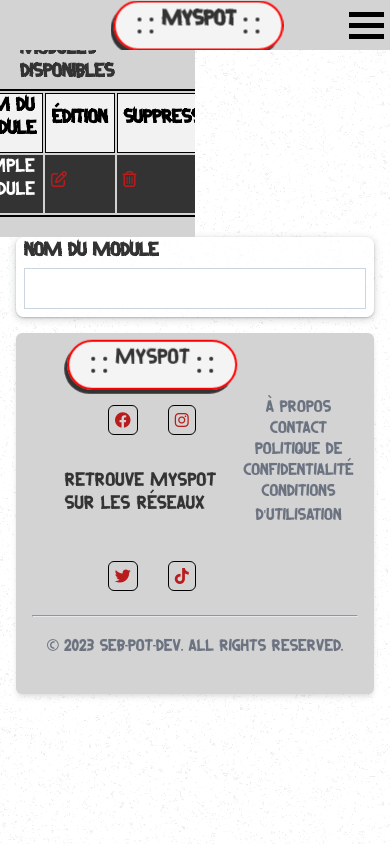
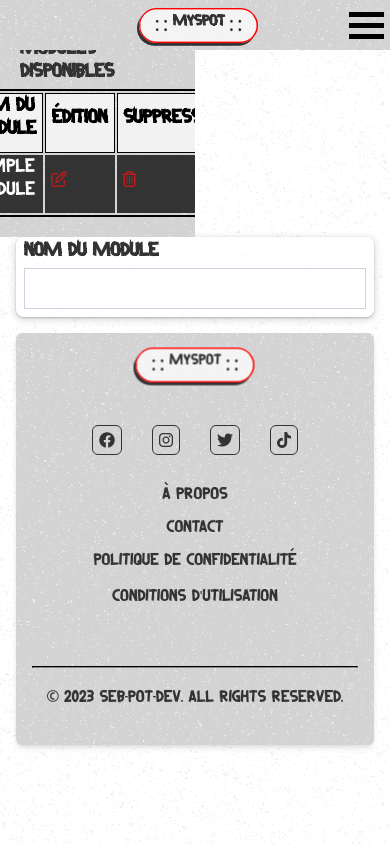
Before and after one commit to Seb-Pot-Dev/MySpots, a Symfony app: template templates/admin/newModule.html.twig in a window 390 px wide. Run offline with Twig, Linux system fonts and the light colour scheme; the template is opened without the code that fills it: most values are stand-ins (such as "Sample title", 1, 10 or a date in 2020); form fields are guessed from the names that the template uses; some libraries are stand-ins or nearby versions; some web fonts are replaced.

Commit message:
improve style: noise background on elements

```diff
--- a/public/css/boxes-cards.css
+++ b/public/css/boxes-cards.css
@@ -2,6 +2,7 @@
     width: fit-content;
     position: relative;
     background-color:var(--menu-background);
+
     padding: 20px;
     max-width: 50%;
     clip-path: polygon(0 0, calc(100% - 20px) 0, 100% 20px, 100% 100%, 0 100%);
@@ -11,6 +12,8 @@
     flex-direction: column;
     align-items: center;
     color: var(--text-color);
+    background-image: url('../img/nnnoise_5.svg');
+    background-repeat: repeat;
 }
 
 .box-cut{
--- a/public/css/footer.css
+++ b/public/css/footer.css
@@ -1,11 +1,14 @@
 .footer{
     background-color: var(--menu-background);
+
 }
 .footer-class {
     border-radius: 0.375rem;
     box-shadow: 0 4px 6px -1px rgba(0, 0, 0, 0.1), 0 2px 4px -1px rgba(0, 0, 0, 0.06);
     margin: 1rem;
     background-color: var(--menu-background);
+    background-image: url('../img/nnnoise_5.svg');
+    background-repeat: repeat;
 
 }
 .footer-left-container{
@@ -16,12 +19,14 @@
 }
 .first-socials-footer, .second-socials-footer{
     display:flex;
+    margin-top: 1.25rem;
 }
 .social-item{
     display: flex;
     align-items: center;
     justify-content: center;
-    border: 1px solid black;
+    border: 1px solid var(--text-color);
+    color: var(--text-color);
     margin: 0px 15px;
     padding: 6px;
     border-radius: 6px;
@@ -77,12 +82,12 @@
     margin-bottom: 1.5rem;
     font-size: 0.875rem;
     font-weight: 500;
-    color: #6b7280;
+    color: var(--text-color);
 }
 
 .footer-item {
     margin-right: 1rem;
-    color: #6b7280;
+    color: var(--text-color);
     text-decoration: none;
     transition: text-decoration 0.15s ease-in-out;
 }
@@ -94,18 +99,18 @@
 .divider {
     margin-top: 1.5rem;
     margin-bottom: 1.5rem;
-    border-color: #e5e7eb;
+    border-color:  var(--text-color);
 }
 
 .copyright {
     display: block;
     font-size: 0.875rem;
-    color: #6b7280;
+    color: var(--text-color);
     text-align: center;
 }
 
 .copyright-link {
-    color: #6b7280;
+    color: var(--text-color);
     text-decoration: none;
     transition: text-decoration 0.15s ease-in-out;
 }
@@ -162,7 +167,7 @@
         margin-bottom: 1.5rem;
         font-size: 0.875rem;
         font-weight: 500;
-        color: #6b7280;
+        color: var(--text-color);
     }
     .footer-item{
         margin: unset;
--- a/public/css/mobile.css
+++ b/public/css/mobile.css
@@ -31,6 +31,8 @@
         height: 30px;
         top: 50px;
         background-color: rgba(128, 128, 128, 0.579);
+        background-image: url('../img/nnnoise_5.svg');
+        background-repeat: repeat;
     }
     #form-add-spot-global{
     margin-bottom: 0;
@@ -170,12 +172,14 @@
     left: 46%;
     }
     #form-add-spot-global{
-    background-color: grey;
+    background-color: var(--menu-background);
     padding-top: 150px;
     width: 100%;
     height: 100%;
     overflow: scroll;
     display:none;
+    background-image: url('../img/nnnoise_5.svg');
+    background-repeat: repeat;
     }
     #toggle-form-spot-mobile-id{
         margin-right: 20px;
@@ -285,4 +289,16 @@
   #modalImage{
     min-height: unset!important;
   }
+  .footer-flex-container{
+  flex-direction: column;
 }
+ul.footer-list{
+    padding: 28px 0 0 0;
+}
+ul.footer-list li{
+    margin: 6px 0;
+}
+.footer-flex-container {
+    margin-left: unset;
+    }
+}
--- a/public/css/nav.css
+++ b/public/css/nav.css
@@ -49,6 +49,9 @@
     width: 100%;
     height: 50px;
     overflow: hidden;
+    background-image: url('../img/nnnoise_5.svg');
+    background-repeat: repeat;
+
 }
 /* Sidenav menu */
 .sidenav {
@@ -66,6 +69,9 @@
     -moz-transition: right 0.5s ease;
     -ms-transition: right 0.5s ease;
     -o-transition: right 0.5s ease;
+
+    background-image: url('../img/nnnoise_5.svg');
+    background-repeat: repeat;
 }
 
   /* Sidenav menu links */
@@ -104,7 +110,6 @@
 .arrow-container {
   padding-left: 80%;
   width: 100%; /* Vous pouvez modifier la largeur ici */
-  background-color: var(--menu-background); /* Couleur de fond de la div */
   transform: rotate(180deg);
   display: flex!important;
   height: 100px;
--- a/public/css/skate-logo.css
+++ b/public/css/skate-logo.css
@@ -130,6 +130,7 @@
         margin: unset;
     }
     #skateboard .board {
+      scale: 0.7;
         right: 0px;
     }
 }
--- a/templates/base.html.twig
+++ b/templates/base.html.twig
@@ -216,12 +216,12 @@ crossorigin=""></script>
                         </div>
                     </div>
                 </a>
-                <div class="first-socials-footer">
+                {# <div class="first-socials-footer">
+
+                </div> #}
+                <div class="second-socials-footer">
                     <a class="social-item" href="https://www.facebook.com"><i class="fa-brands fa-facebook"></i></a>
                     <a class="social-item" href="https://www.instagram.com"><i class="fa-brands fa-instagram"></i></a>
-                </div>
-                <p>Retrouve MySpot sur les réseaux</p>
-                <div class="second-socials-footer">
                     <a class="social-item" href="https://www.x.com"><i class="fa-brands fa-twitter"></i></a>
                     <a class="social-item" href="https://www.tiktok.com"><i class="fa-brands fa-tiktok"></i></a>
                 </div>
--- a/templates/spot/_list_spots.html.twig
+++ b/templates/spot/_list_spots.html.twig
@@ -6,6 +6,7 @@
                 {% else %}
                 <li onclick="location.href = this.getAttribute('data-url');" style="height: 100px;" data-url="{{ spot_url }}" title="{{ spot.name }}">
                 {% endif %}
+                    <div class="title-li-spot">
                         <div class="left">
                         <!-- nom du spot -->
                                 <!-- défini spotName comme le nom du spot -->
@@ -52,5 +53,6 @@
 
                             {% endif %}
                         </div>
+                    </div>
                 </a>
                 </li>
```
Also changed, not shown: public/css/list_spot.css (+17 -2 lines), public/img/nnnoise_2.svg (added), public/img/nnnoise_3.svg (added), public/img/nnnoise_4.svg (added), public/img/nnnoise_5.svg (added). Lines whose indentation alone changed are shown as unchanged.
